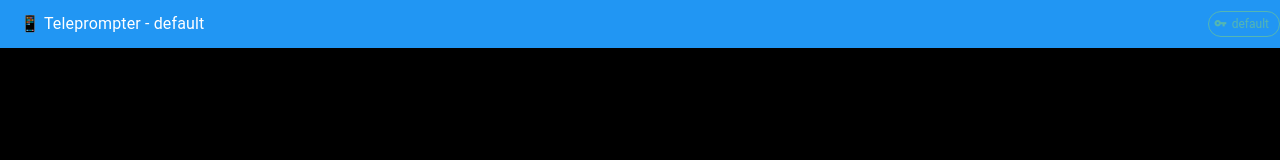
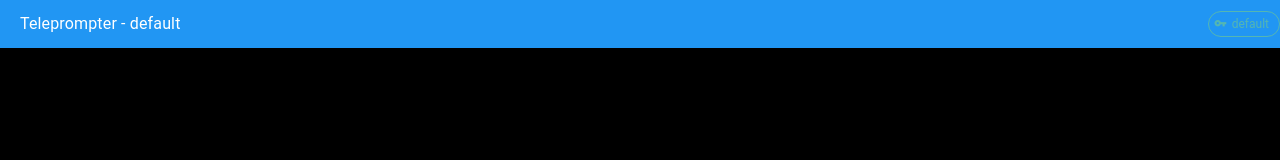
Before and after one commit to mirceanton/teleprompter, a Vue app in the folder frontend/: page /teleprompter in a window 1280 px wide. Shown: the top 160 px of the page. Built offline with nearby package versions, Linux system fonts and the light colour scheme; no server answers.

Commit message:
Remove emoji from teleprompter title for a cleaner appearance

```diff
--- a/frontend/src/views/Teleprompter.vue
+++ b/frontend/src/views/Teleprompter.vue
@@ -9,7 +9,7 @@
       density="compact"
     >
       <v-toolbar-title class="text-subtitle-1">
-        📱 Teleprompter - {{ channelName }}
+        Teleprompter - {{ channelName }}
       </v-toolbar-title>
       <v-spacer />
 
```
